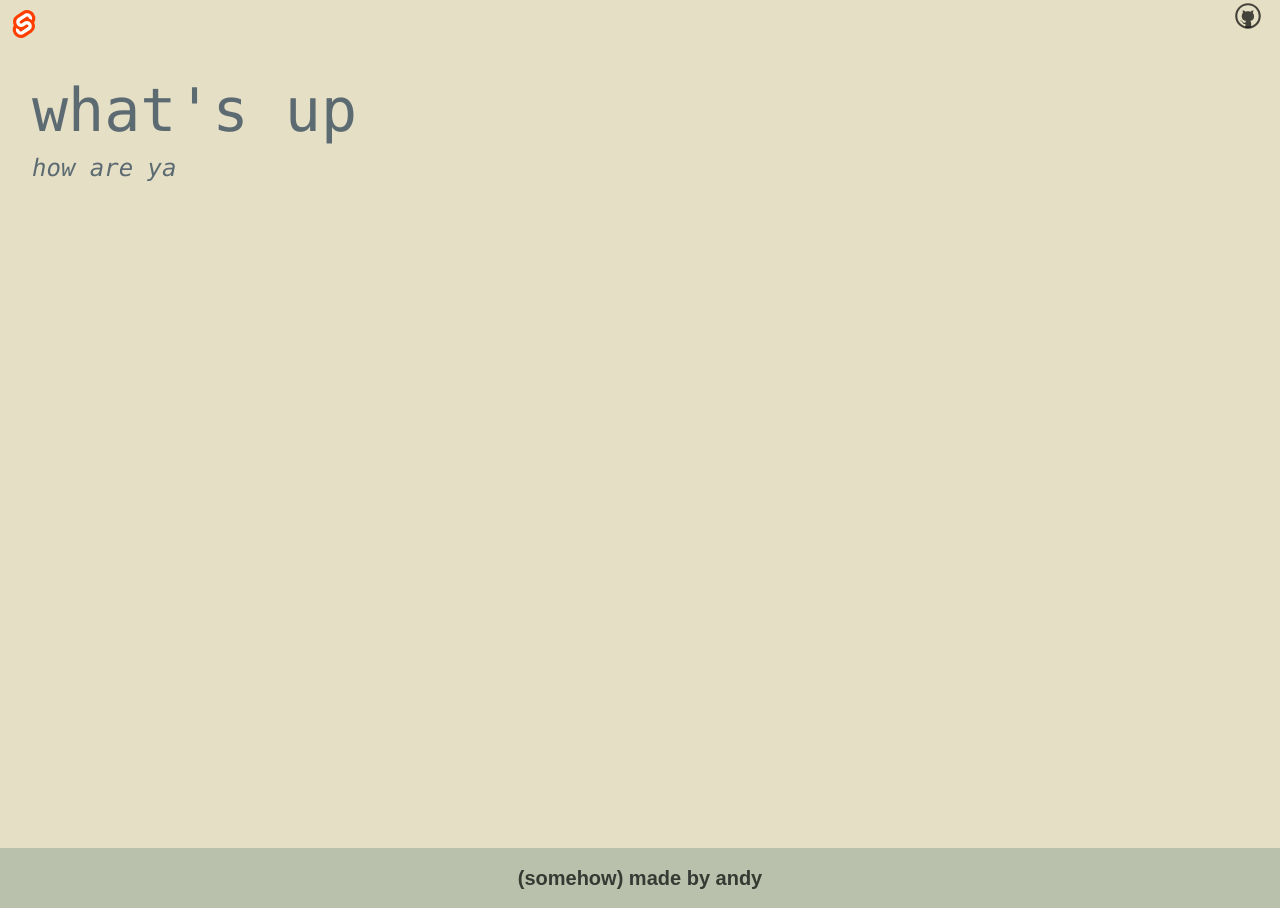
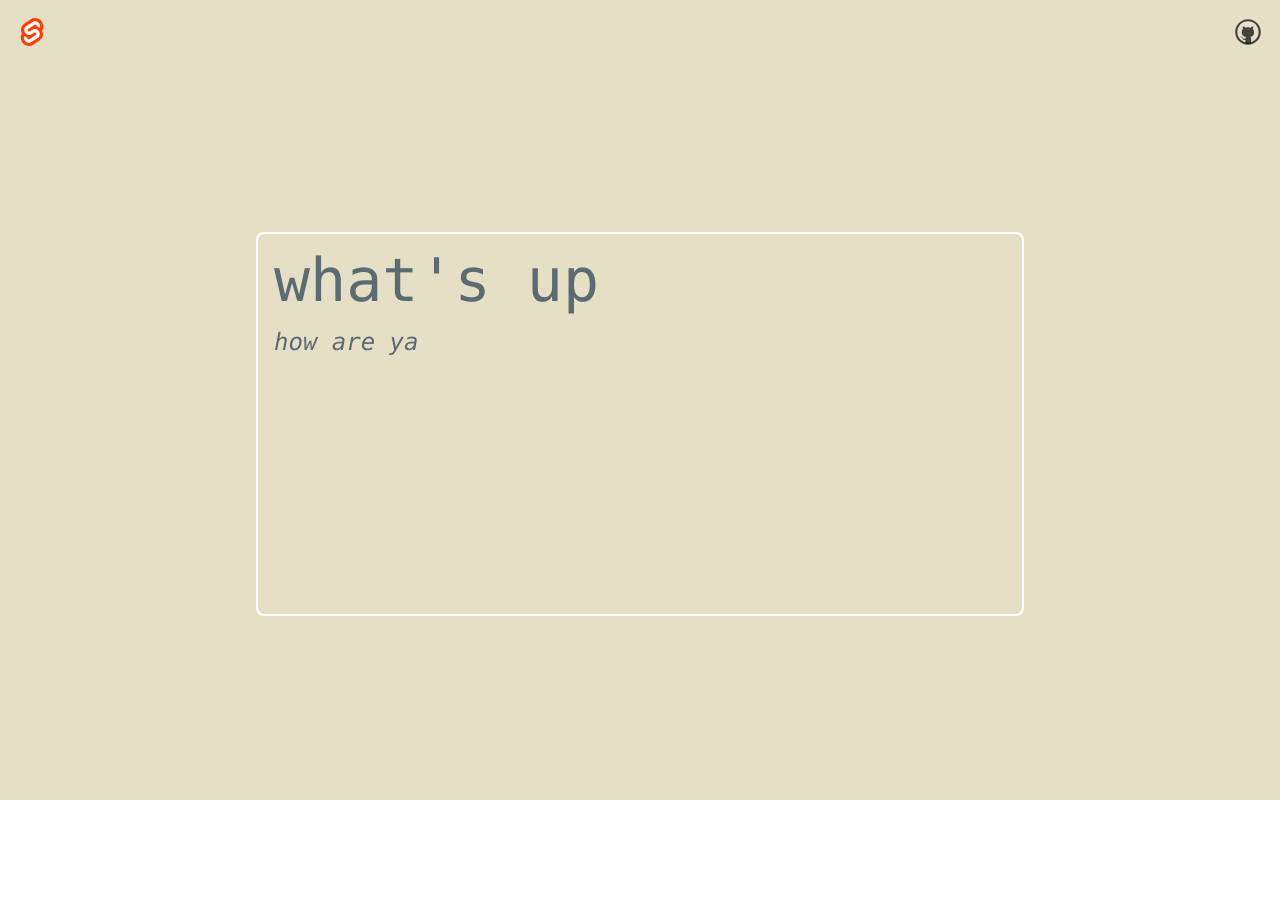
Before and after one commit to anirudhsridhar225/portfolio, a SvelteKit app: page / in a window 1280 px wide. After the commit the page ends 800 px from the top, so only its background shows below. Built offline with nearby package versions, Linux system fonts and the light colour scheme.

Commit message:
feat: made the centered box card

```diff
--- a/src/routes/+layout.svelte
+++ b/src/routes/+layout.svelte
@@ -3,14 +3,10 @@
 	import Header from './Header.svelte';
 </script>
 
-<div class="bg-[#E5DFC5] min-h-screen">
+<div class="bg-[#E5DFC5] min-h-screen min-w-screen">
 	<Header />
 
-	<main>
+	<main class="h-[90vh] w-full flex items-center justify-center">
 		<slot />
 	</main>
-
-	<footer class="w-full text-center bg-[#B9C0AB] p-4">
-		<p class=" text-xl font-semibold">(somehow) made by andy</p>
-	</footer>
 </div>
--- a/src/routes/+page.svelte
+++ b/src/routes/+page.svelte
@@ -1,12 +1,14 @@
 <script lang="ts">
-	</script>
+</script>
 
 <svelte:head>
 	<title>My Portfolio</title>
 	<meta name="andy-portfolio" content="Andy's Potfolio Website" />
 </svelte:head>
 
-<section class="min-h-screen">
-  <p class="p-8 pb-0 text-[#5C6A72] font-mono text-6xl">what's up</p>
-  <p class="p-8 pt-3 text-[#5C6A72] font-mono text-2xl italic">how are ya</p>
+<section class="h-96 w-3/5 border-2 border-solid border-white rounded-lg">
+	<section class="h-full">
+		<p class="p-4 text-[#5C6A72] font-mono text-6xl">what's up</p>
+		<p class="p-4 pt-0 text-[#5C6A72] font-mono text-2xl italic">how are ya</p>
+	</section>
 </section>
--- a/src/routes/Header.svelte
+++ b/src/routes/Header.svelte
@@ -4,13 +4,13 @@
 </script>
 
 <header class="flex justify-between">
-	<div class="w-12 h-12">
+	<div class="m-4">
 		<a href="https://kit.svelte.dev" class="flex items-center justify-center w-full h-full">
 			<img src={logo} alt="SvelteKit" class="w-8 h-8 object-contain" />
 		</a>
 	</div>
 
-	<div class="w-12 h-12">
+	<div class="m-4">
 		<a href="https://github.com/shotoyaar" target="flex items-center justify-center w-full h-full">
 			<img src={github} alt="GitHub" class="w-8 h-8 object-contain" />
 		</a>
```
